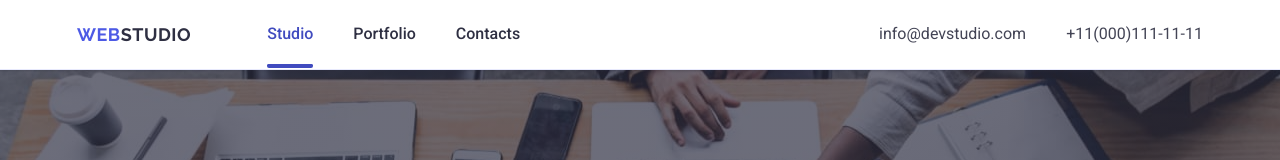
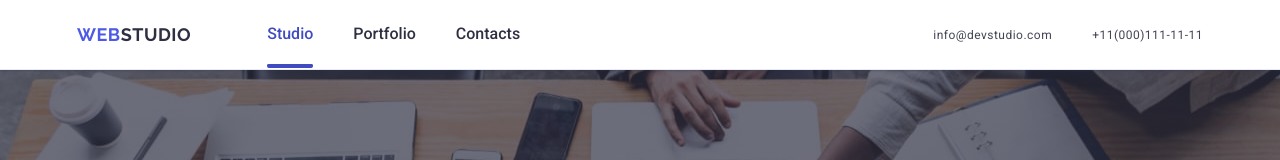
Before and after one commit to AndreyTara/goit-markup-hw-06, a plain HTML site: page index.html in a window 1280 px wide. Shown: the top 160 px of the page. Drawn offline with nearby package versions, Linux system fonts and the light colour scheme.

Commit message:
adds-hedaer-adr-link-textstyle

```diff
--- a/css/styles.css
+++ b/css/styles.css
@@ -239,6 +239,10 @@ nav {
 }
 
 .header-address-link {
+  font-size: 12px;
+  font-weight: 400;
+  line-height: 1.17;
+  letter-spacing: 0.04em;
   color: #434455;
   white-space: nowrap;
   transition: color 250ms cubic-bezier(0.4, 0, 0.2, 1);
```
